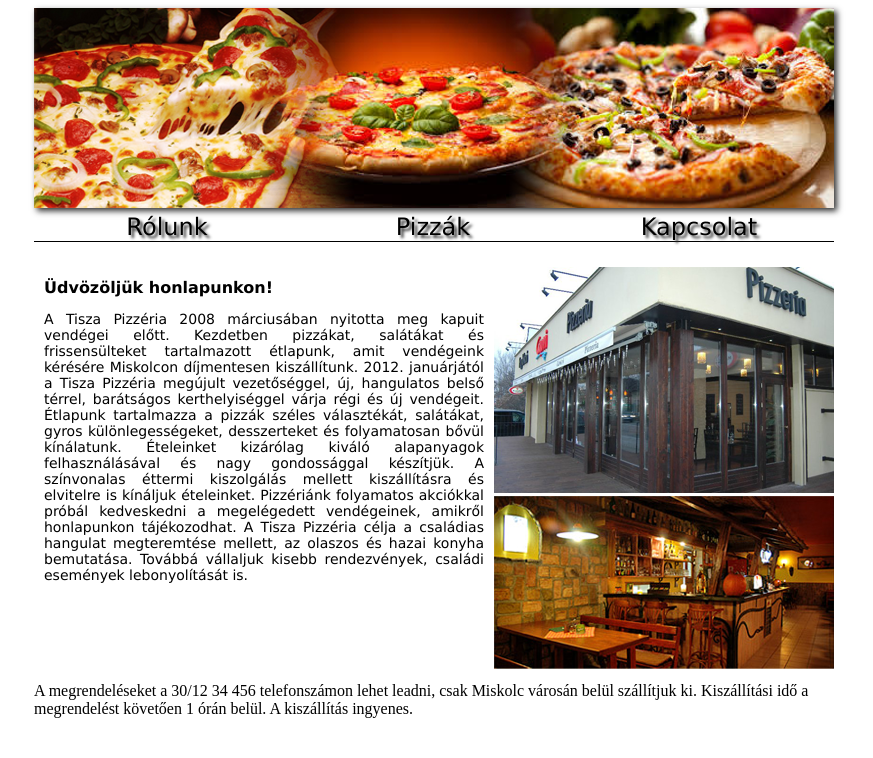
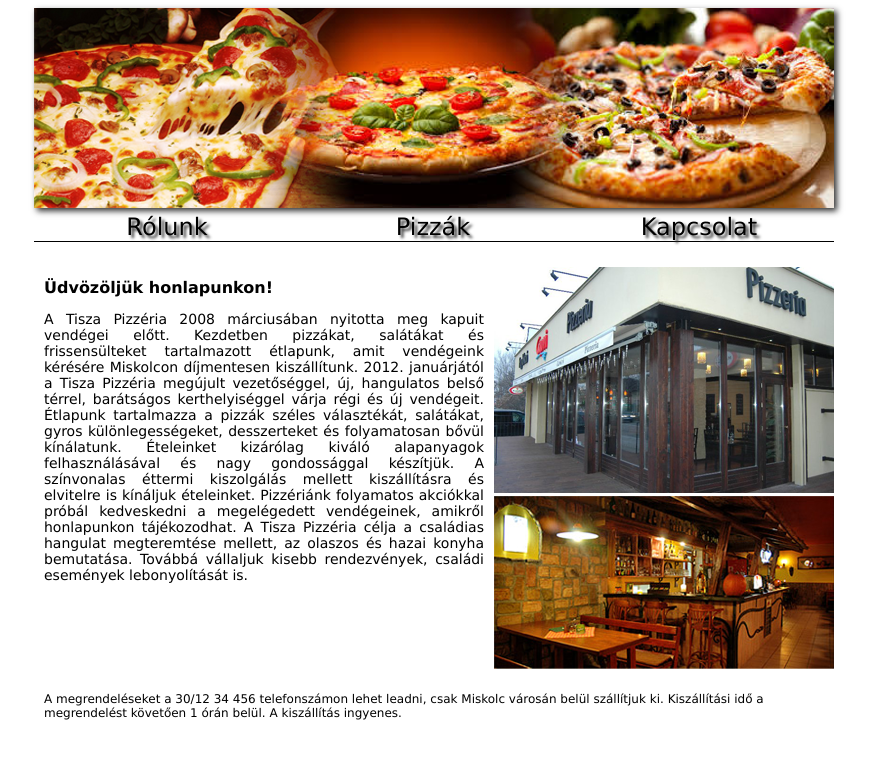
Before and after one commit to istvan747/beadando, a plain HTML site: page beadando/pizzeria/index.html in a window 1280 px wide. Shown: the whole page, without its empty margins (206-1079 px from the left). Drawn offline with Linux system fonts and the light colour scheme.

Commit message:
footer formázása kész

```diff
--- a/beadando/pizzeria/css/tiszaPizzaStyle.css
+++ b/beadando/pizzeria/css/tiszaPizzaStyle.css
@@ -2,6 +2,8 @@ div#web-content{
 	width: 800px;
 	height: auto;
 	margin: auto;
+	font-family: Myriad Pro,Verdana,Arial;
+	font-size: 14px;
 }
 
 div#header{
@@ -13,7 +15,6 @@ div#header{
 }
 
 div#nav{
-	font-family: Myriad Pro,Verdana,Arial;
 	font-size:	24px;
 	width: 800px;
 	height: auto;
@@ -50,8 +51,6 @@ div#content{
 	width: 800px;
 	height: auto;
 	padding: 10px 0px;
-	font-family: Myriad Pro,Verdana,Arial;
-	font-size: 14px;
 	float: left;
 }
 
@@ -124,7 +123,9 @@ table#elerhetosseg{
 }
 
 div#footer{
-	width: 800px;
+	width: 780px;
+	padding: 10px;
+	font-size: 12px;
 	height: auto;
 	float: left;
 }
```
